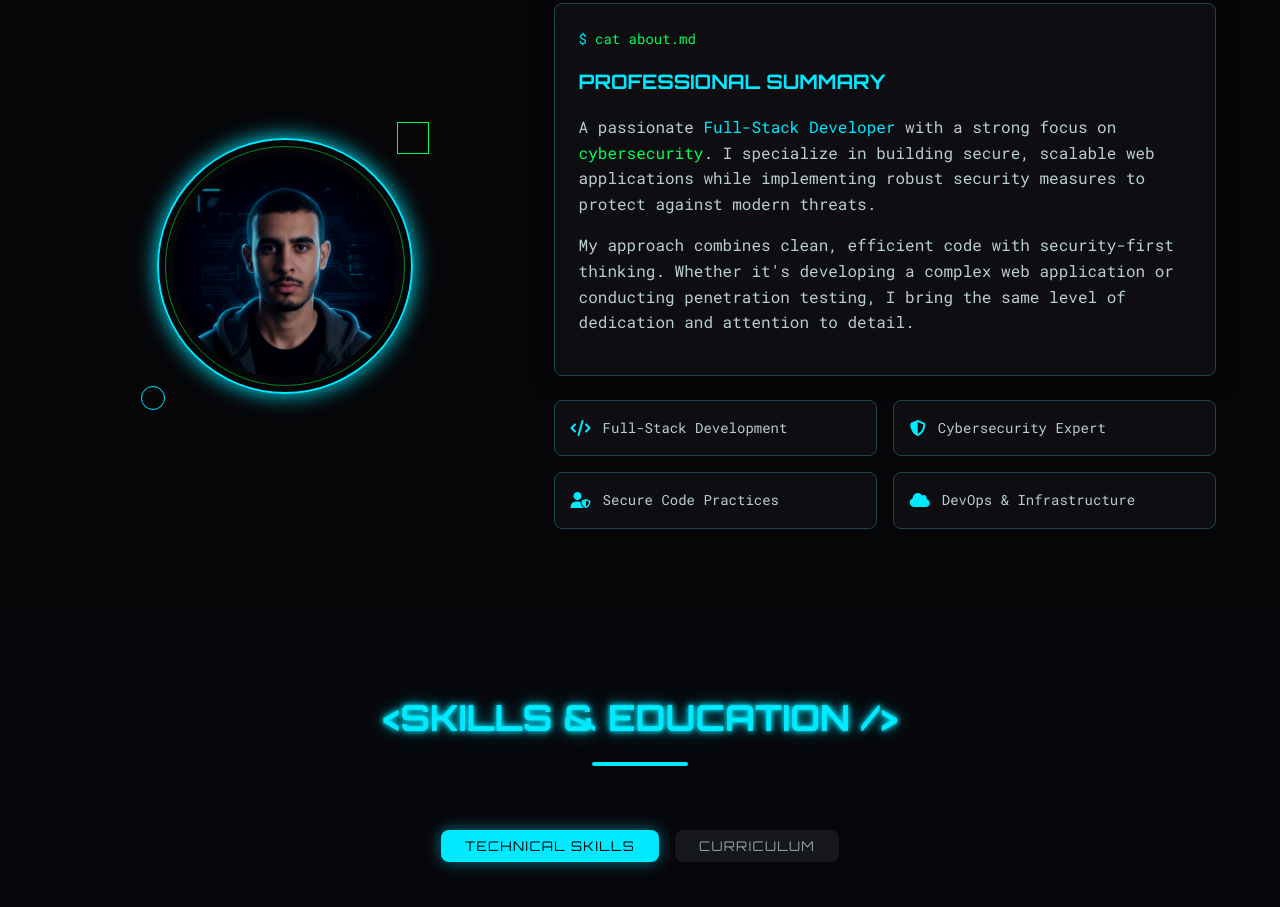
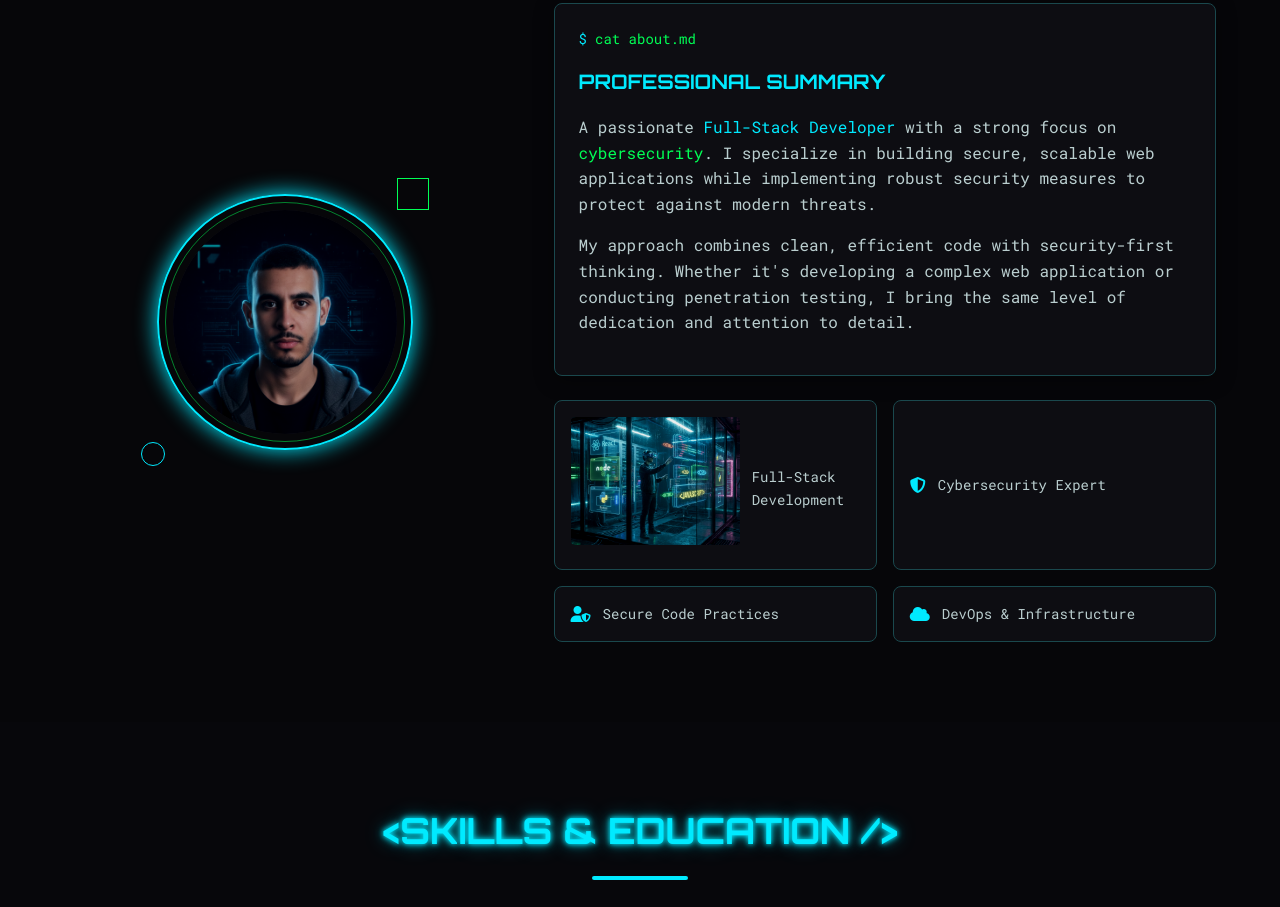
Before and after one commit to VIGABANC/portfolio, a plain HTML site: page index.html in a window 1280 px wide. Shown: the part 1019-1926 px from the top of the page. Drawn offline with Linux system fonts and the light colour scheme; animation ran at ten frames a second.

Commit message:
Updated title and added Full-Stack image

```diff
--- a/index.html
+++ b/index.html
@@ -56,7 +56,7 @@
                 <h1 class="glitch" data-text="OUSSAMA ZAHID">OUSSAMA ZAHID</h1>
                 <p class="hero-subtitle">
                     <span class="text-accent">&lt;</span>
-                    Full-Stack Web & Security Developer
+                    Full-Stack Web & Security Developer <span class="text-accent">|</span> Analyste Cybersécurité
                     <span class="text-accent">/&gt;</span>
                 </p>
                 <p class="hero-description">
@@ -143,8 +143,10 @@
 
                         <div class="highlights-grid">
                             <div class="cyber-card">
-                                <i class="fas fa-code icon-text text-primary"></i>
-                                <span>Full-Stack Development</span>
+                                <div class="highlight-image">
+                                    <img src="highlight_fullstack.png" alt="Full-Stack Development" class="project-img">
+                                </div>
+                                <span class="highlight-caption">Full-Stack Development</span>
                             </div>
                             <div class="cyber-card">
                                 <i class="fas fa-shield-halved icon-text text-primary"></i>
--- a/script.js
+++ b/script.js
@@ -286,7 +286,7 @@ Available commands:
 │  DEVELOPER PROFILE                      │
 ├─────────────────────────────────────────┤
 │  Name: Oussama Zahid                    │
-│  Role: Full-Stack Web & Security Dev    │
+│  Role: Full-Stack Dev | Analyste Cyber  │
 │  Location: Fquih Ben Salah              │
 │  Status: Available for opportunities    │
 └─────────────────────────────────────────┘
--- a/styles.css
+++ b/styles.css
@@ -1289,6 +1289,31 @@ canvas#matrix-canvas {
     animation: text-glow 2.5s infinite ease-in-out;
 }
 
+.highlight-image {
+    width: 100%;
+    height: 8rem;
+    margin-bottom: 0.5rem;
+    overflow: hidden;
+    border-radius: 4px;
+}
+
+.highlight-image img {
+    width: 100%;
+    height: 100%;
+    object-fit: cover;
+    filter: brightness(0.9) contrast(1.1);
+    transition: transform 0.3s ease;
+}
+
+.cyber-card:hover .highlight-image img {
+    transform: scale(1.1);
+}
+
+.highlight-caption {
+    display: block;
+    margin-top: 0.5rem;
+}
+
 @keyframes text-glow {
 
     0%,
```
Also changed, not shown: highlight_fullstack.png (added).
